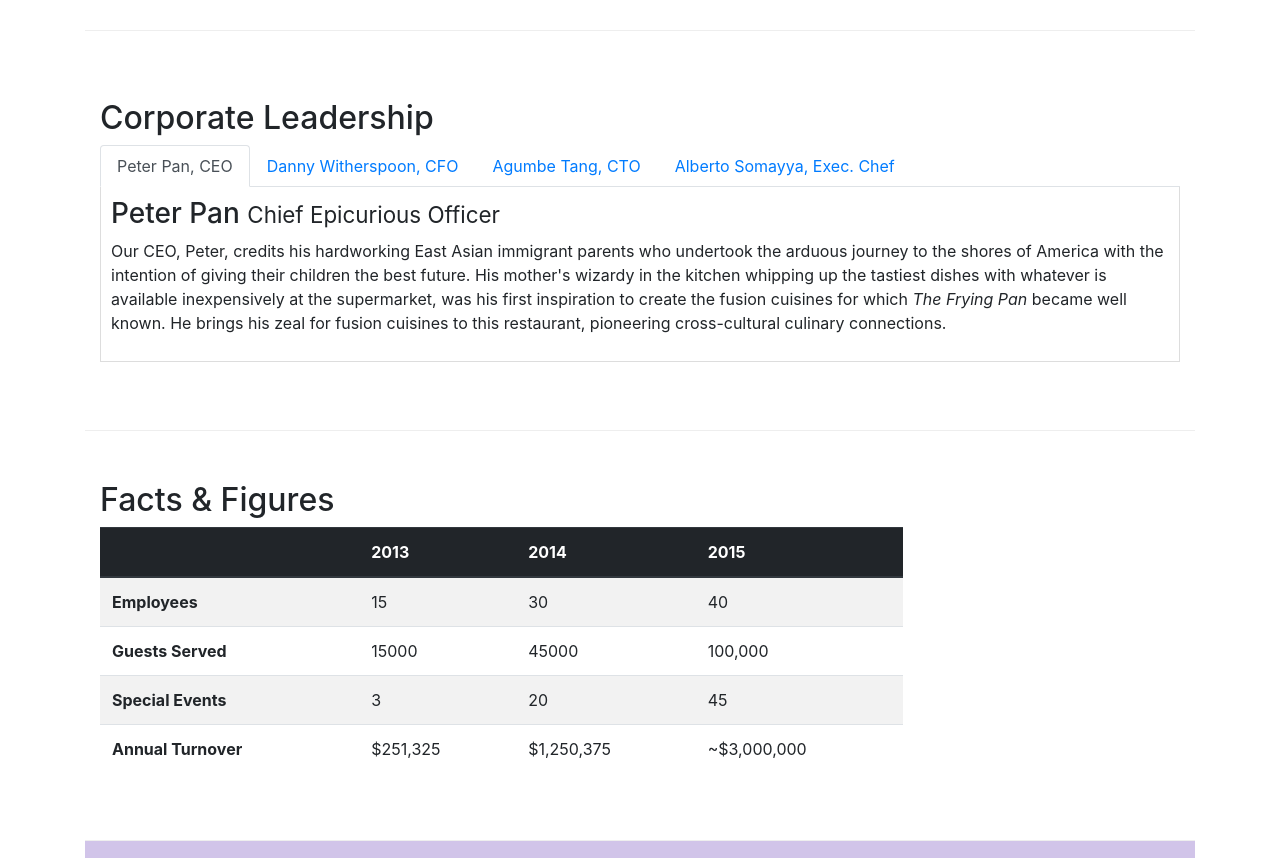
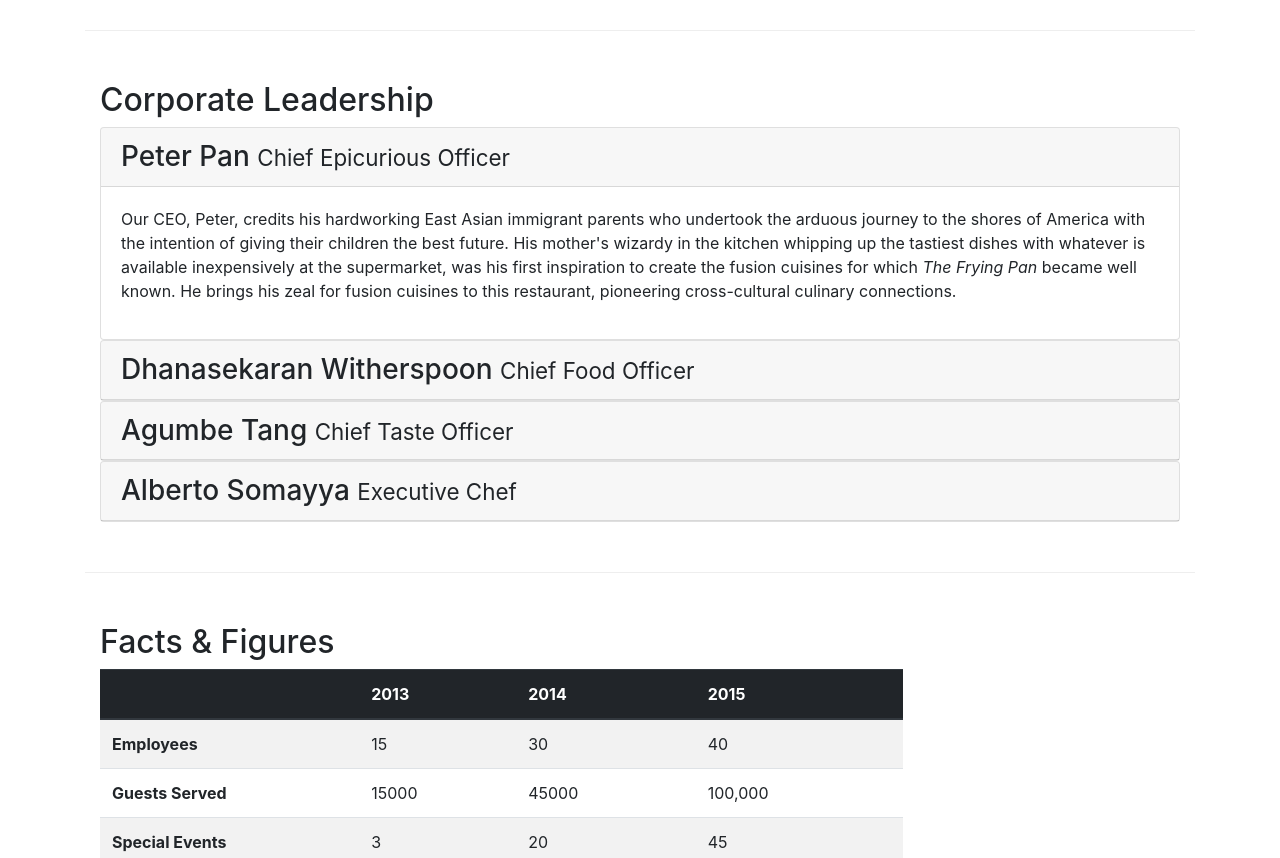
Before and after one commit to monikasingh95/confusion-bootstrap, a website: page aboutus.html in a window 1280 px wide. Shown: the part 920-1778 px from the top of the page. Drawn offline with nearby package versions, Linux system fonts and the light colour scheme.

Commit message:
Accordion (Does not collapse)

```diff
--- a/aboutus.html
+++ b/aboutus.html
@@ -99,56 +99,80 @@
         </div>
 
 
-        <!------------------------------------------------------>
+        <!------------------Accordion Start------------------------------------>
 
         <div class="row row-content align-items-center">
             <div class="col-12 col-sm-12 col-md-12">
                 <h2>Corporate Leadership</h2>
 
-                <ul class="nav nav-tabs">
-                    <li class="nav-item">
-                        <a class="nav-link active" href="#peter"
-                           role="tab" data-toggle="tab">Peter Pan, CEO</a>
-                    </li>
-                    <li class="nav-item">
-                        <a class="nav-link" href="#danny" role="tab"
-                           data-toggle="tab">Danny Witherspoon, CFO</a>
-                    </li>
-                    <li class="nav-item">
-                        <a class="nav-link" href="#agumbe" role="tab"
-                           data-toggle="tab">Agumbe Tang, CTO</a>
-                    </li>
-                    <li class="nav-item">
-                        <a class="nav-link" href="#alberto" role="tab"
-                           data-toggle="tab">Alberto Somayya, Exec. Chef</a>
-                    </li>
-                </ul>
 
-                <div class="tab-content">
-                    <div role="tabpanel" class="tab-pane fade show active" id="peter">
-                        <h3>Peter Pan <small>Chief Epicurious Officer</small></h3>
+
+                <div id="accordion">
+                    <div class="card">
+                        <div class="card-header" role="tab" id="peterhead">
+                            <h3 class="mb-0">
+                                <a data-toggle="collapse" data-target="#peter">
+                                    Peter Pan <small>Chief Epicurious Officer</small>
+                                </a>
+                            </h3>
+                        </div>
+                        <div class="collapse show" id="peter" data-parent="#accordion">
+                            <div class="card-body">
                                 <p class="d-none d-sm-block">Our CEO, Peter, credits his hardworking East Asian immigrant parents who undertook the arduous journey to the shores of America with the intention of giving their children the best future. His mother's wizardy in the kitchen whipping up the tastiest dishes with whatever is available inexpensively at the supermarket, was his first inspiration to create the fusion cuisines for which <em>The Frying Pan</em> became well known. He brings his zeal for fusion cuisines to this restaurant, pioneering cross-cultural culinary connections.</p>
                             </div>
-
-                    <div role="tabpanel" class="tab-pane fade" id="danny">
-                        <h3>Dhanasekaran Witherspoon <small>Chief Food Officer</small></h3>
+                        </div>
+                    </div>
+<!---------------------------------SAMPLE---------------------------------------------------->
+                    <div class="card">
+                        <div class="card-header" role="tab" id="dannyhead">
+                            <h3 class="mb-0">
+                                <a class="collapsed" data-toggle="collapse" data-target="#danny">
+                                    Dhanasekaran Witherspoon <small>Chief Food Officer</small>
+                                </a>
+                            </h3>
+                        </div>
+                        <div class="collapse" id="danny" data-parent="#accordion">
+                            <div class="card-body">
                                 <p class="d-none d-sm-block">Our CFO, Danny, as he is affectionately referred to by his colleagues, comes from a long established family tradition in farming and produce. His experiences growing up on a farm in the Australian outback gave him great appreciation for varieties of food sources. As he puts it in his own words, <em>Everything that runs, wins, and everything that stays, pays!</em></p>
                             </div>
-
-                    <div role="tabpanel" class="tab-pane fade" id="agumbe">
-                        <h3>Agumbe Tang <small>Chief Taste Officer</small></h3>
+                        </div>
+                    </div>
+ <!----------------------------------SAMPLE----------------------------------------------------->
+                    <div class="card">
+                        <div class="card-header" role="tab" id="agumbehead">
+                            <h3 class="mb-0">
+                                <a class="collapsed" data-toggle="collapse" data-target="#agumbe">
+                                    Agumbe Tang <small>Chief Taste Officer</small>
+                                </a>
+                            </h3>
+                        </div>
+                        <div class="collapse" id="agumbe" data-parent="#accordion">
+                            <div class="card-body">
                                 <p class="d-none d-sm-block">Blessed with the most discerning gustatory sense, Agumbe, our CTO, personally ensures that every dish that we serve meets his exacting tastes. Our chefs dread the tongue lashing that ensues if their dish does not meet his exacting standards. He lives by his motto, <em>You click only if you survive my lick.</em></p>
                             </div>
+                        </div>
+                    </div>
 
-                    <div role="tabpanel" class="tab-pane fade" id="alberto">
-                        <h3>Alberto Somayya <small>Executive Chef</small></h3>
+                    <div class="card">
+                        <div class="card-header" role="tab" id="albertohead">
+                            <h3 class="mb-0">
+                                <a class="collapsed"data-toggle="collapse" data-target="#alberto">
+                                    Alberto Somayya <small>Executive Chef</small>
+                                </a>
+                            </h3>
+                        </div>
+                        <div class="collapse" id="alberto" data-parent="#accordion">
+                            <div class="card-body">
                                 <p class="d-none d-sm-block">Award winning three-star Michelin chef with wide International experience having worked closely with whos-who in the culinary world, he specializes in creating mouthwatering Indo-Italian fusion experiences. He says, <em>Put together the cuisines from the two craziest cultures, and you get a winning hit! Amma Mia!</em></p>
                             </div>
                         </div>
                     </div>
                 </div>
+            </div>
+        </div>
 
-<!-------------------------------------------------------------------------------->
+
+<!-------------------------------Accordion End------------------------------------------------->
 
 
         <div class="row row-content">
@@ -197,6 +221,7 @@
         <div class="col-12 col-sm-3"></div>
     </div>
 
+
     <footer class="footer">
         <div class="container">
             <div class="row">
```
Also changed, not shown: contactus.html (+3 -0 lines). Lines whose indentation alone changed are shown as unchanged.
